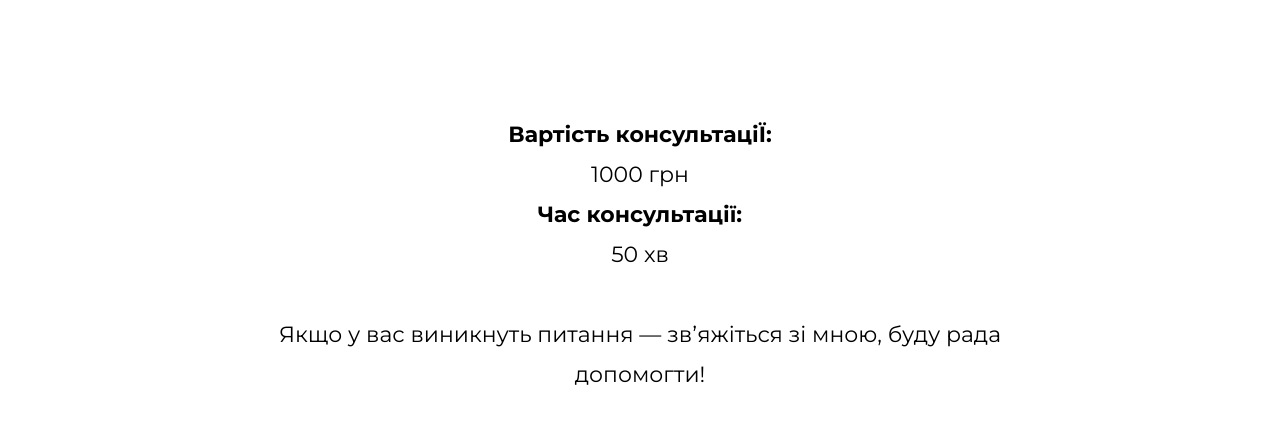
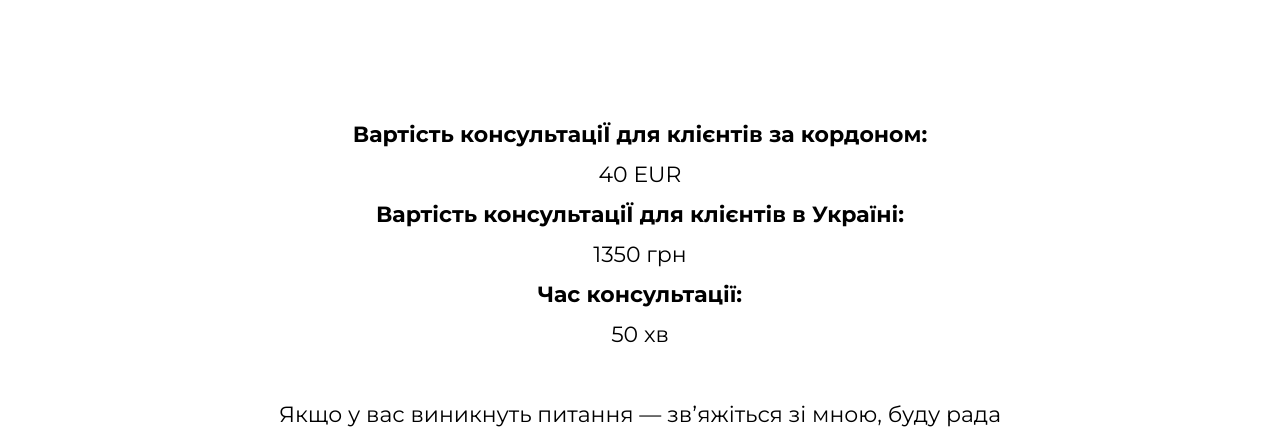
Before and after one commit to Krizaliti/mywebsite, a plain HTML site: page index.html in a window 1280 px wide. Shown: the part 2853-3285 px from the top of the page. Drawn offline with nearby package versions, Linux system fonts and the light colour scheme; some packages are replaced by stand-ins of ours; a script that the page names is missing.

Commit message:
Price update

```diff
--- a/index.html
+++ b/index.html
@@ -240,8 +240,10 @@
             <div class="row cta-content">
                 <div class="column large-full">
                     <p>
-                        <b>Вартість консультаціЇ:</b> <br>
-                        1000 грн <br>
+                        <b>Вартість консультаціЇ для клієнтів за кордоном:</b> <br>
+                        40 EUR<br>
+                        <b>Вартість консультаціЇ для клієнтів в Україні:</b> <br>
+                        1350 грн<br>
                         <b>Час консультації:</b> <br>
                         50 хв
                     </p>
```
